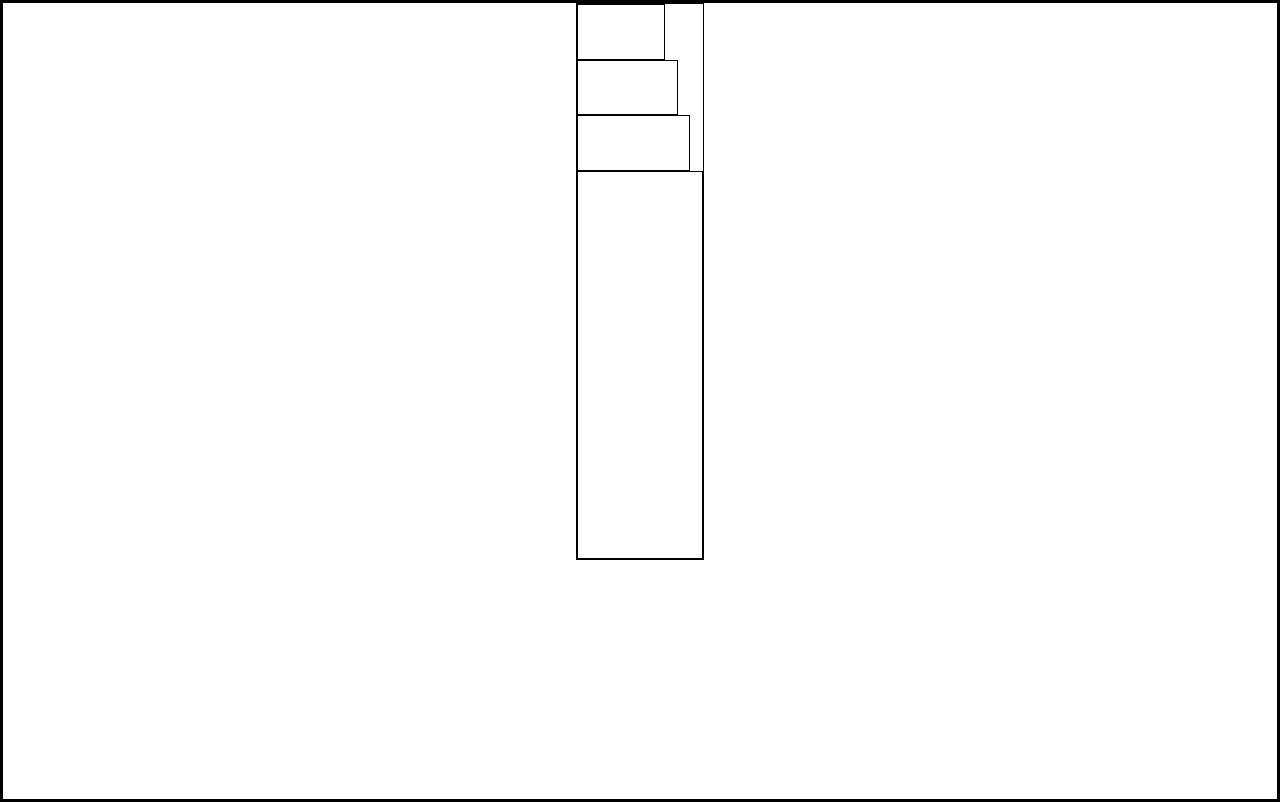
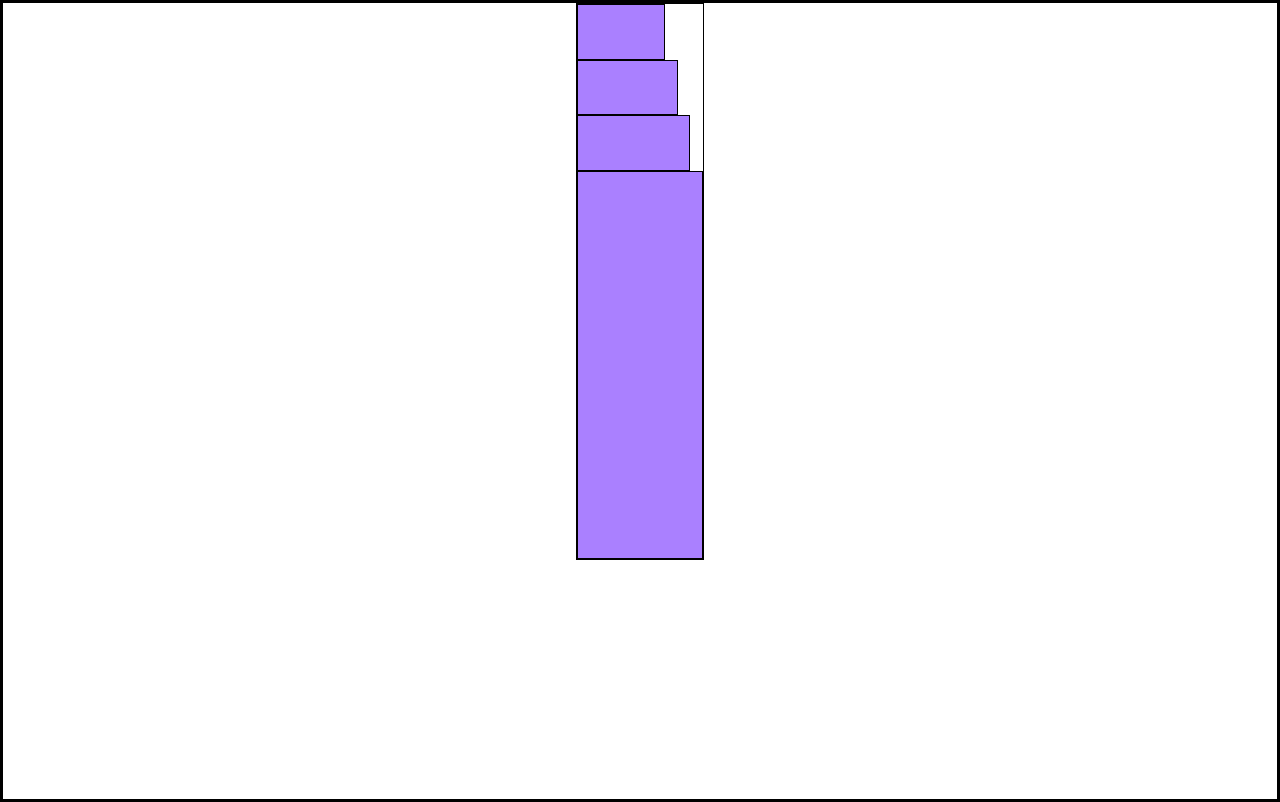
Before and after one commit to erikPospichil/variaveis-css, a plain HTML site: page index.html in a window 1280 px wide. Drawn offline with Linux system fonts and the light colour scheme.

Commit message:
Adiciona a primeira variável de cor

```diff
--- a/styles.css
+++ b/styles.css
@@ -18,26 +18,31 @@ body {
 }
 
 .primeiro-predio {
+  --cor-predio1: #aa80ff;
   height: 70%;
   width: 10%;
 }
 
 .primeira-secao {
+  background-color: var(--cor-predio1);
   height: 10%;
   width: 70%;
 }
 
 .segunda-secao {
+  background-color: var(--cor-predio1);
   height: 10%;
   width: 80%;
 }
 
 .terceira-secao {
+  background-color: var(--cor-predio1);
   height: 10%;
   width: 90%;
 }
 
 .quarta-secao {
+  background-color: var(--cor-predio1);
   height: 70%;
   width: 100%;
 }
```
